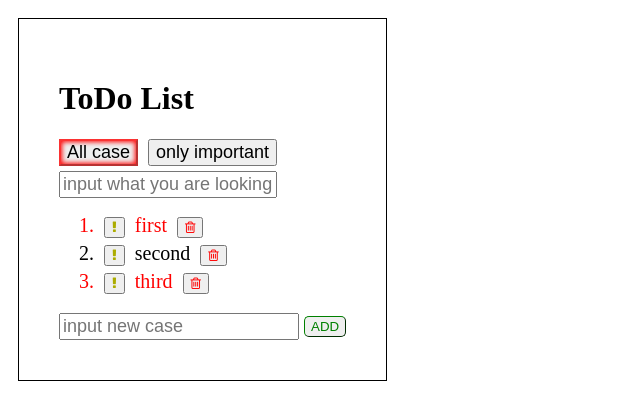
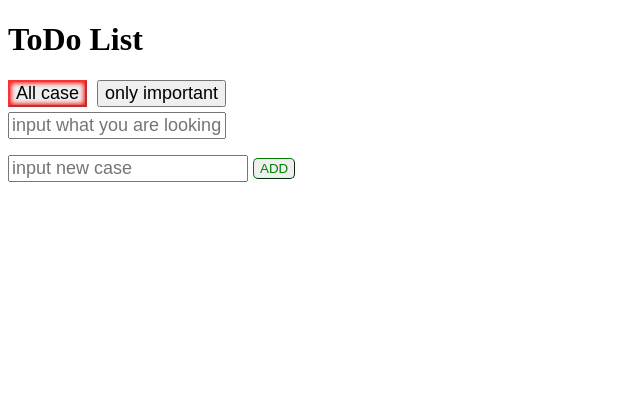
Before and after one commit to blackNumberThree/todo-list, a React (Create React App) app: page / in a window 1280 px wide. Shown: the top 420 px of the page, without its empty margins (0-640 px from the left). Built offline with nearby package versions, Linux system fonts and the light colour scheme.

Commit message:
done version 0.9

```diff
--- a/package.json
+++ b/package.json
@@ -7,6 +7,7 @@
     "@testing-library/jest-dom": "^5.12.0",
     "@testing-library/react": "^11.2.6",
     "@testing-library/user-event": "^12.8.3",
+    "classnames": "^2.3.1",
     "gh-pages": "^3.1.0",
     "react": "^17.0.2",
     "react-dom": "^17.0.2",
--- a/src/action-creator.js
+++ b/src/action-creator.js
@@ -1,4 +1,10 @@
 import { bindActionCreators } from "redux";
+import { createStore } from "redux";
+import { reducer } from "./reducer";
+
+export const store = createStore(reducer);
+
+let dispatch = store.dispatch;
 
 const add = (prop) => {
   return {
@@ -28,25 +34,7 @@ export const setFilters = (prop) => {
   };
 };
 
-export const mapDispatchToPropsAdd = (dispatch) => {
-  const dispatchNewCase = bindActionCreators(add, dispatch);
-  return {
-    dispatchNewCase: (payload) => dispatchNewCase(payload),
-  };
-};
-
-export const mapDispatchToPropsDelChange = (dispatch) => {
-  const dispathChange = bindActionCreators(changeImportant, dispatch);
-  const dispatchDel = bindActionCreators(del, dispatch);
-  return {
-    dispatchDel: (payload) => dispatchDel(payload),
-    dispathChange: (payload) => dispathChange(payload),
-  };
-};
-
-export const mapDispatchToPropsFilter = (dispatch) => {
-  const dispatchFilter = bindActionCreators(setFilters, dispatch);
-  return {
-    dispatchFilter: (payload) => dispatchFilter(payload),
-  };
-};
+export const dispathChange = bindActionCreators(changeImportant, dispatch);
+export const dispatchDel = bindActionCreators(del, dispatch);
+export const dispatchNewCase = bindActionCreators(add, dispatch);
+export const dispatchFilter = bindActionCreators(setFilters, dispatch);
--- a/src/component/add-block.jsx
+++ b/src/component/add-block.jsx
@@ -1,11 +1,10 @@
 import { useState } from "react";
 import { connect } from "react-redux";
-import { mapDispatchToPropsAdd as mapDispatchToProps } from "../action-creator";
-
+import { dispatchNewCase } from "../action-creator";
+import styles from "../style.module.css";
 
 function CreateAddBlock({ dispatchNewCase }) {
   let [inputValue, useinputValue] = useState("");
-
   function formChange(event) {
     useinputValue(event.target.value);
   }
@@ -18,23 +17,31 @@ function CreateAddBlock({ dispatchNewCase }) {
       id: Date.now(),
     };
 
-    dispatchNewCase(newCase);
+    if (inputValue) {
+      dispatchNewCase(newCase);
+    }
 
     useinputValue("");
   }
   return (
-    <div className="input-block">
+    <div className={styles.inputBlock}>
       <input
         type="text"
         onChange={formChange}
         value={inputValue}
         placeholder="input new case"
       />
-      <button className="addCase" onClick={addCase} value={inputValue}>
+      <button className={styles.addCase} onClick={addCase} value={inputValue}>
         ADD
       </button>
     </div>
   );
 }
 
+const mapDispatchToProps = () => {
+  return {
+    dispatchNewCase: (payload) => dispatchNewCase(payload),
+  };
+};
+
 export let AddBlock = connect(null, mapDispatchToProps)(CreateAddBlock);
--- a/src/component/app.jsx
+++ b/src/component/app.jsx
@@ -1,12 +1,9 @@
 import React from "react";
-import { createStore } from "redux";
-import { reducer } from "../reducer";
+import { store } from "../action-creator";
 import { Provider } from "react-redux";
 import { AddBlock } from "./Add-block";
 import { SirchInput } from "./Sirch-panel";
 import { List } from "./List";
-
-export const store = createStore(reducer);
 
 export function App() {
   return (
--- a/src/component/list-item.jsx
+++ b/src/component/list-item.jsx
@@ -1,8 +1,9 @@
 import React, { useState } from "react";
-import { connect } from "react-redux";
-import { mapDispatchToPropsDelChange as mapDispatchToProps } from "../action-creator";
+import { dispatchDel, dispathChange } from "../action-creator";
+import classNames from "classnames";
+import styles from "../style.module.css";
 
-function CreateListItem({ element, dispatchDel, dispathChange }) {
+export function ListItem({ element }) {
   let { label, important, id } = element;
   let [currentImportant, setCurrentImportant] = useState(important);
   if (important !== currentImportant) {
@@ -14,19 +15,21 @@ function CreateListItem({ element, dispatchDel, dispathChange }) {
   function changeElement() {
     dispathChange(id);
   }
-
-  console.log("mini-change");
+  console.log("minichange");
   return (
-    <li className={currentImportant ? "important list-item" : "list-item"}>
-      <button className="button-important" onClick={changeElement}>
+    <li
+      className={classNames(
+        { [styles.important]: currentImportant },
+        "list-item"
+      )}
+    >
+      <button className={styles.buttonImportant} onClick={changeElement}>
         <i className="fa fa-exclamation"></i>
       </button>
       <span>{label}</span>
-      <button className="button-delete" onClick={deleteElement}>
+      <button className={styles.buttonDelete} onClick={deleteElement}>
         <i className="fa fa-trash-o"></i>
       </button>
     </li>
   );
 }
-
-export let ListItem = connect(null, mapDispatchToProps)(CreateListItem);
--- a/src/component/list.jsx
+++ b/src/component/list.jsx
@@ -1,22 +1,22 @@
 import { ListItem } from "./List-item";
 import { connect } from "react-redux";
 
-
 function CreateList({ filterList, caseMassive }) {
   // accept massive and filter list and show handled massive
-  let newMassive = caseMassive;
-
+  let currentMassive = caseMassive;
   if (filterList.importantFilter) {
-    newMassive = newMassive.filter((element) => element.important === true);
+    currentMassive = currentMassive.filter(
+      (element) => element.important === true
+    );
   }
 
   if (filterList.inputFilter) {
-    newMassive = newMassive.filter(
+    currentMassive = currentMassive.filter(
       (element) => element.label.includes(filterList.inputValue) === true
     );
   }
 
-  let finishList = newMassive.map((element) => {
+  let finishList = currentMassive.map((element) => {
     return <ListItem key={element.id} element={element} />;
   });
 
--- a/src/component/sirch-panel.jsx
+++ b/src/component/sirch-panel.jsx
@@ -1,5 +1,7 @@
-import { mapDispatchToPropsFilter as mapDispatchToProps } from "../action-creator";
+import { dispatchFilter } from "../action-creator";
 import { connect } from "react-redux";
+import classNames from "classnames";
+import styles from "../style.module.css";
 
 function CreateSirchInput({ dispatchFilter, filterList }) {
   function showImportant() {
@@ -27,15 +29,19 @@ function CreateSirchInput({ dispatchFilter, filterList }) {
 
   return (
     <>
-      <div className="find-block">
+      <div className={styles.findBlock}>
         <button
-          className={filterList.importantFilter ? "" : "red-shadow"}
+          className={classNames({
+            [styles.redShadow]: !filterList.importantFilter,
+          })}
           onClick={showAll}
         >
           All case
         </button>
         <button
-          className={filterList.importantFilter ? "red-shadow" : ""}
+          className={classNames({
+            [styles.redShadow]: filterList.importantFilter,
+          })}
           onClick={showImportant}
         >
           only important
@@ -56,6 +62,11 @@ function mapStateToProps(state) {
     filterList: state.filterList,
   };
 }
+export const mapDispatchToProps = () => {
+  return {
+    dispatchFilter: (payload) => dispatchFilter(payload),
+  };
+};
 export let SirchInput = connect(
   mapStateToProps,
   mapDispatchToProps
--- a/src/index.js
+++ b/src/index.js
@@ -1,5 +1,4 @@
 import ReactDOM from "react-dom";
 import { App } from "./component/App";
-import "./style.css";
 
 ReactDOM.render(<App />, document.getElementById("root"));
--- a/src/reducer.js
+++ b/src/reducer.js
@@ -1,30 +1,19 @@
-let startMassive = [
-  {
-    label: "first",
-    important: true,
-    id: 1,
-  },
-  {
-    label: "second",
-    important: false,
-    id: 2,
-  },
-  {
-    label: "third",
-    important: true,
-    id: 3,
-  },
-];
+// let startMassive = [
+//   {
+//     label: "first",
+//     important: true,
+//     id: 1,
+//   },
+// ];
 
 export const reducer = function (
   state = {
-    caseMassive: startMassive,
+    caseMassive: [],
     filterList: { inputFilter: false, inputValue: "", importantFilter: false },
   },
   { type, payload }
 ) {
   let { caseMassive, filterList } = state;
-
   let currenCaseId =
     type === "delete" || type === "change"
       ? caseMassive.findIndex((element) => element.id === payload)
@@ -35,25 +24,20 @@ export const reducer = function (
         caseMassive: [...caseMassive, payload],
         filterList: { ...filterList },
       };
-
     case "setFilters":
       return { ...state, filterList: payload };
-
     case "delete":
-      console.log("del");
       return {
         caseMassive: caseMassive.filter((element, index) => {
           if (index !== currenCaseId) {
+            console.log(index, currenCaseId);
             return element;
           }
-          return { caseMassive, filterList };
         }),
-
         filterList: { ...filterList },
       };
 
     case "change":
-      console.log("chng");
       return {
         caseMassive: caseMassive.map((element, index) => {
           if (index === currenCaseId) {
@@ -63,7 +47,6 @@ export const reducer = function (
         }),
         filterList,
       };
-
     default:
       return { caseMassive, filterList };
   }
--- a/src/style.css
+++ b/src/style.module.css
@@ -1,43 +1,43 @@
-.main-block {
+.mainBlock {
   display: inline-block;
   min-width: 250px;
   margin: 10px 10px 0 10px;
   padding: 40px;
   border: 1px solid black;
 }
-.find-block button {
+.findBlock button {
   font-size: 18px;
   margin: 0 10px 5px 0;
 }
 input {
   font-size: 18px;
 }
-.find-block input {
+.findBlock input {
   width: 210px;
 }
-.input-block {
+.inputBlock {
   display: flex;
   align-items: center;
 }
-.red-shadow {
+.redShadow {
   border-color: rgba(255, 0, 0, 0.788);
   box-shadow: inset 0 0 5px 1px red;
 }
-.todo-list {
+.todoList {
   padding: 0;
 }
-.list-item {
+.listItem {
   margin: 1px 0;
   font-size: 20px;
 }
 .important {
   color: red;
 }
-.button-delete {
+.buttonDelete {
   margin: 0 10px;
   color: rgb(255, 0, 0);
 }
-.button-important {
+.buttonImportant {
   margin: 3px 10px 3px 5px;
   color: rgb(172, 172, 0);
 }
```
Also changed, not shown: 1 other file (tests, documents, lock files or other folders).
